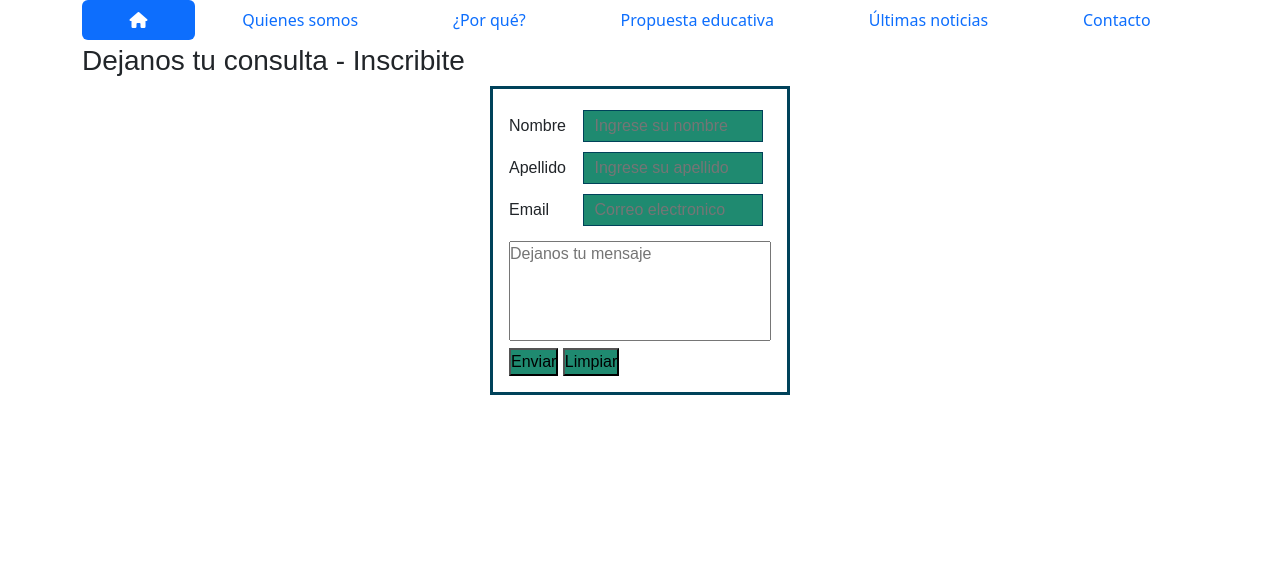
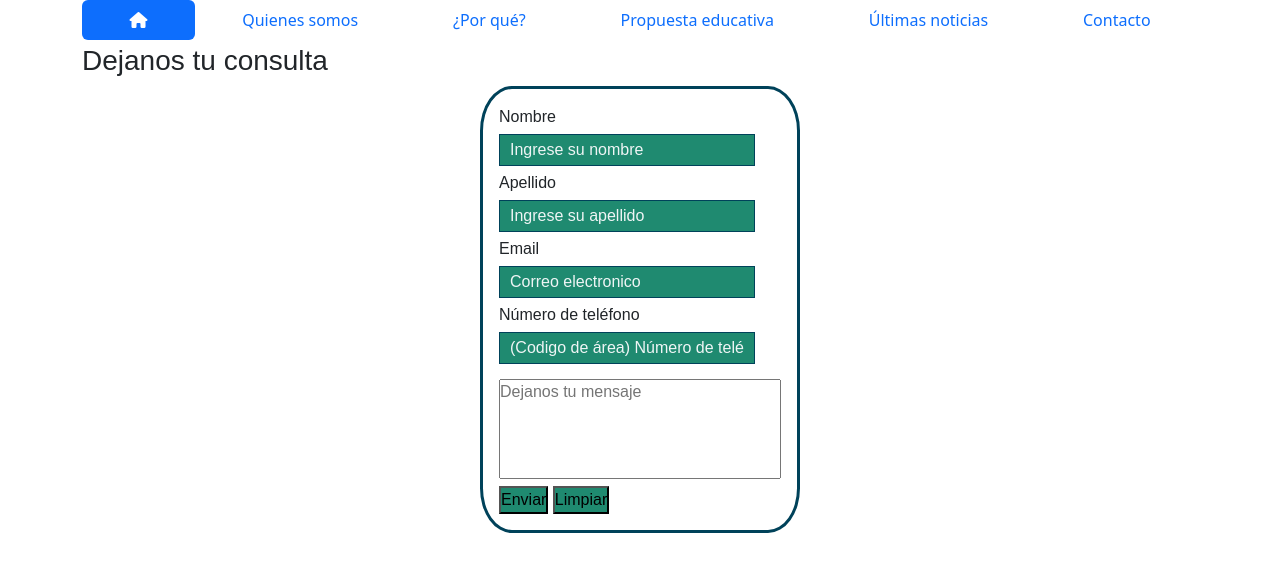
Before and after one commit to JulianPoltro/proyecto-integrador-web-untrefschool, a website: page pages/contacto.html in a window 1280 px wide. Drawn offline with nearby package versions, Linux system fonts and the light colour scheme; a web font is replaced by a local one.

Commit message:
cambio nombre variables

```diff
--- a/pages/contacto.html
+++ b/pages/contacto.html
@@ -56,8 +56,8 @@
     </header>
 
     <main class="container">
-        <h3 class="subtitulo">Dejanos tu consulta - Inscribite</h3>
-        <form class="form" autocomplete="off" action="">
+        <h3 class="subtitulo">Dejanos tu consulta</h3>
+        <form class="form" autocomplete="off" action="https://formsubmit.co/julianpoltronieri@gmail.com" method="post">
 
             <label for="nombre">Nombre</label>
             <input type="text" name="nombre" placeholder="Ingrese su nombre">
@@ -68,6 +68,9 @@
             <label for="email">Email</label>
             <input type="email" name="email" placeholder="Correo electronico">
 
+            <label for="teléfono">Número de teléfono</label>
+            <input type="tel" name="teléfono" placeholder="(Codigo de área) Número de teléfono">
+
             <textarea class="text-area" placeholder="Dejanos tu mensaje" name="" id="" cols="50" rows="50"></textarea>
 
             <input type="submit" value="Enviar">
--- a/scss/components/_variables.scss
+++ b/scss/components/_variables.scss
@@ -3,5 +3,5 @@ $color-green: #1F8A70;
 $color-blue: #00425A;
 $color-dark: #181823;
 $color-withe: #EFF5F5;
-$fuente-poppins: "Poppins", sans-serif;
-$fuente-belanosima: "Belanosima", sans-serif;
+$fuente-general: "Poppins", sans-serif;
+$fuente-titulo: "Belanosima", sans-serif;
--- a/scss/layout/_form.scss
+++ b/scss/layout/_form.scss
@@ -1,23 +1,29 @@
 .form {
-    width: 300px;
+    width: 25vw;
     padding: 16px;
     margin: auto;
     border: 3px solid $color-blue;
+    border-radius: 10%;
 
     label {
-        width: 70px;
         display: inline-block;
     }
 
     input[type="text"],
-    input[type="email"] {
-        width: 180px;
+    input[type="email"],
+    input[type="tel"] {
+        width: 20vw;
         padding: 3px 10px;
         border: 1px solid $color-blue;
         background-color: $color-green;
         color: $color-dark;
         display: inline-block;
         margin: 5px 0px;
+    }
+    input[type="text"]::placeholder,
+    input[type="email"]::placeholder,
+    input[type="tel"]::placeholder{
+        color: $color-withe;
     }
 }
 
--- a/scss/layout/_main.scss
+++ b/scss/layout/_main.scss
@@ -5,11 +5,12 @@
     justify-content: center;
     align-items: center;
     background-color: $color-green;
-    font-family: $fuente-poppins;
+    font-family: $fuente-general;
     font-weight: bold;
 }
 .subtitulos{
     display: flex;
+    font-family: $fuente-titulo;
 }
 
 .card-group{
```
Also changed, not shown: css/style.css, 1 other file.
